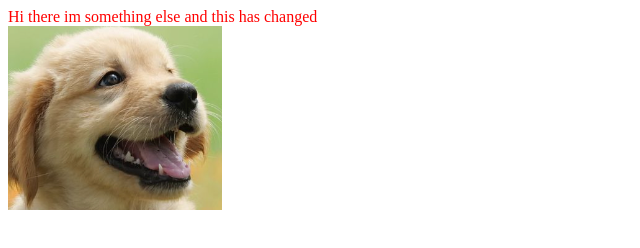
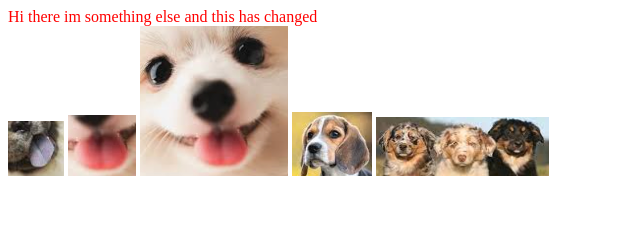
Before and after one commit to gabrieldrozdov/wpw-test2, a plain HTML site: page index.html in a window 1280 px wide. Shown: the whole page, without its empty margins (0-640 px from the left). Drawn offline with Linux system fonts and the light colour scheme.

Commit message:
test commit

```diff
--- a/index.html
+++ b/index.html
@@ -9,6 +9,10 @@
 	<div style="color: red;">
 		Hi there im something else and this has changed
 	</div>
-	<img src="dog.png">
+	<img src="dogs/dog1.png">
+	<img src="dogs/dog2.png">
+	<img src="dogs/dog3.png">
+	<img src="dogs/dog4.png">
+	<img src="dogs/dog5.png">
 </body>
 </html>
```
Also changed, not shown: dogs/dog1.png (added), dogs/dog2.png (added), dogs/dog3.png (added), dogs/dog4.png (added), dogs/dog5.png (added), 2 other files.
